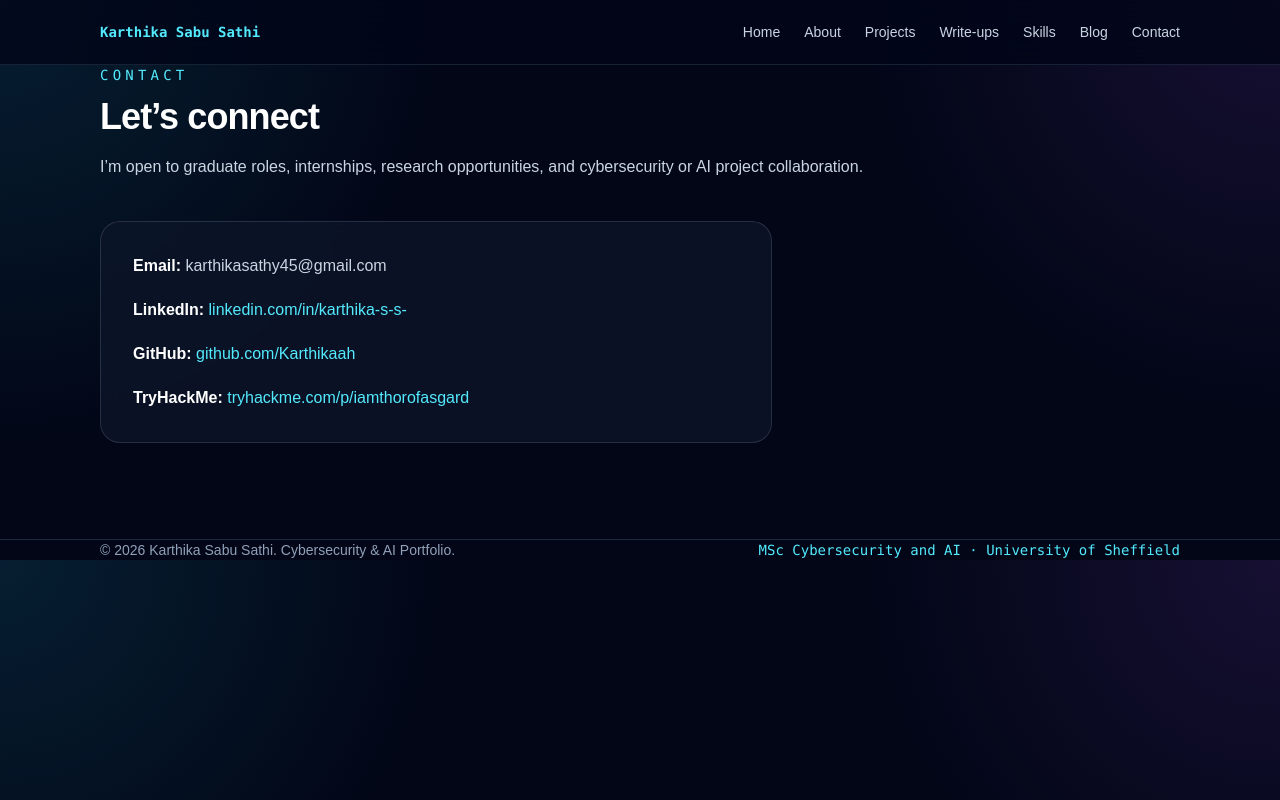
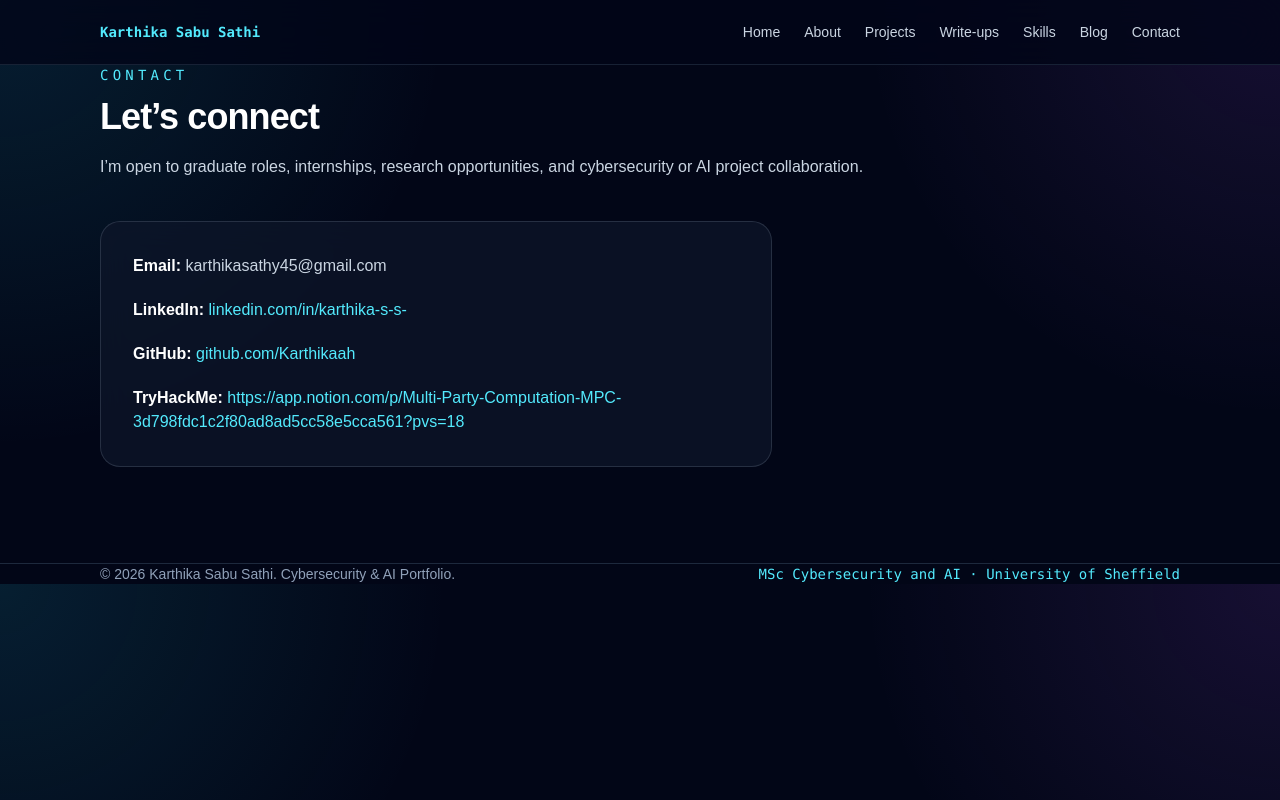
Before and after one commit to Karthikaaah/karthika-portfolio, a Next.js app: page /contact in a window 1280 px wide. Built offline with nearby package versions, Linux system fonts and the light colour scheme.

Commit message:
Update page.tsx

```diff
--- a/app/contact/page.tsx
+++ b/app/contact/page.tsx
@@ -30,7 +30,7 @@ export default function ContactPage() {
           <p>
             <span className="font-semibold text-white">TryHackMe:</span>{" "}
             <a href="#" className="text-cyan-300 hover:underline">
-              tryhackme.com/p/iamthorofasgard
+              https://app.notion.com/p/Multi-Party-Computation-MPC-3d798fdc1c2f80ad8ad5cc58e5cca561?pvs=18
             </a>
           </p>
         </div>
```
